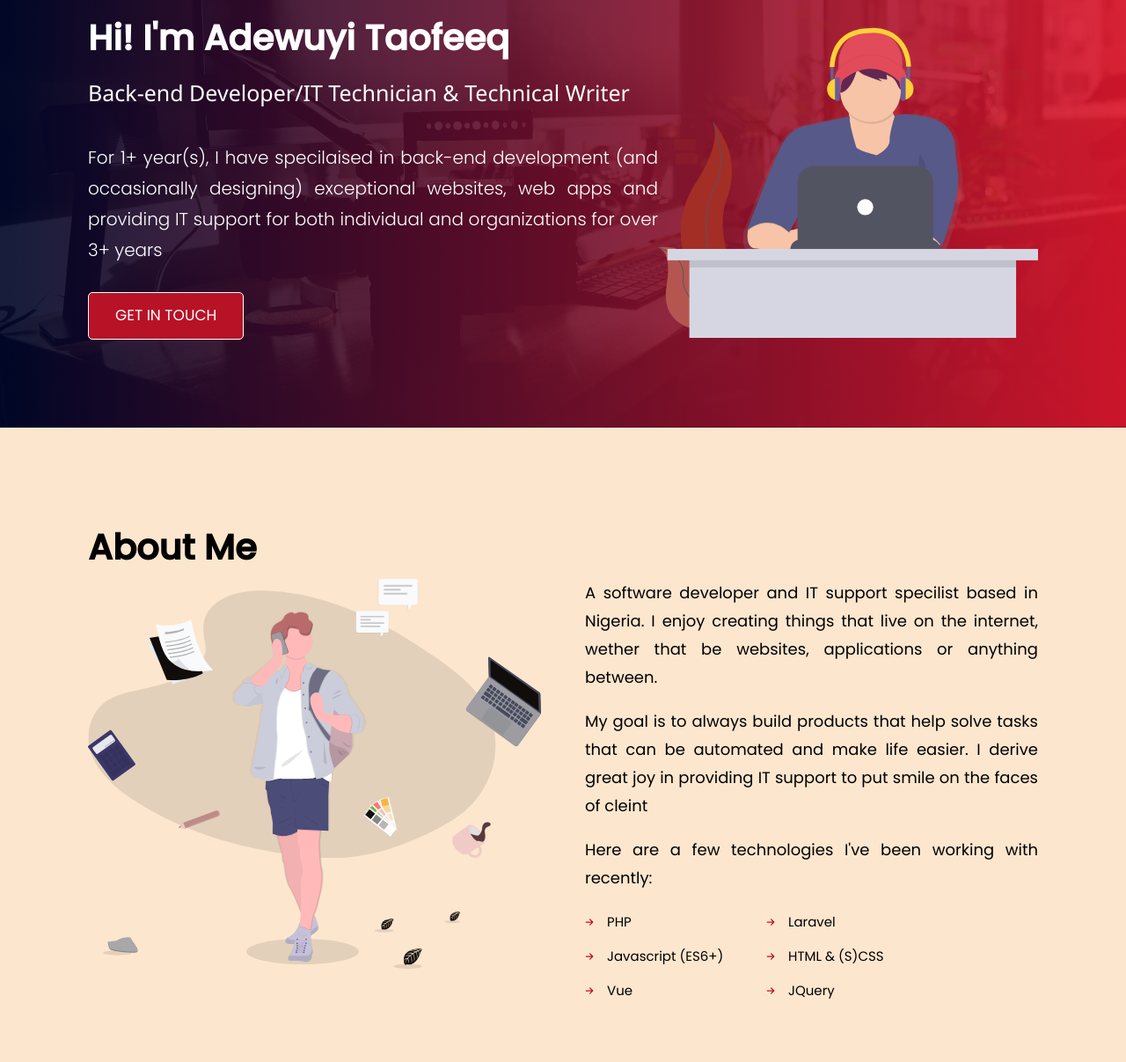
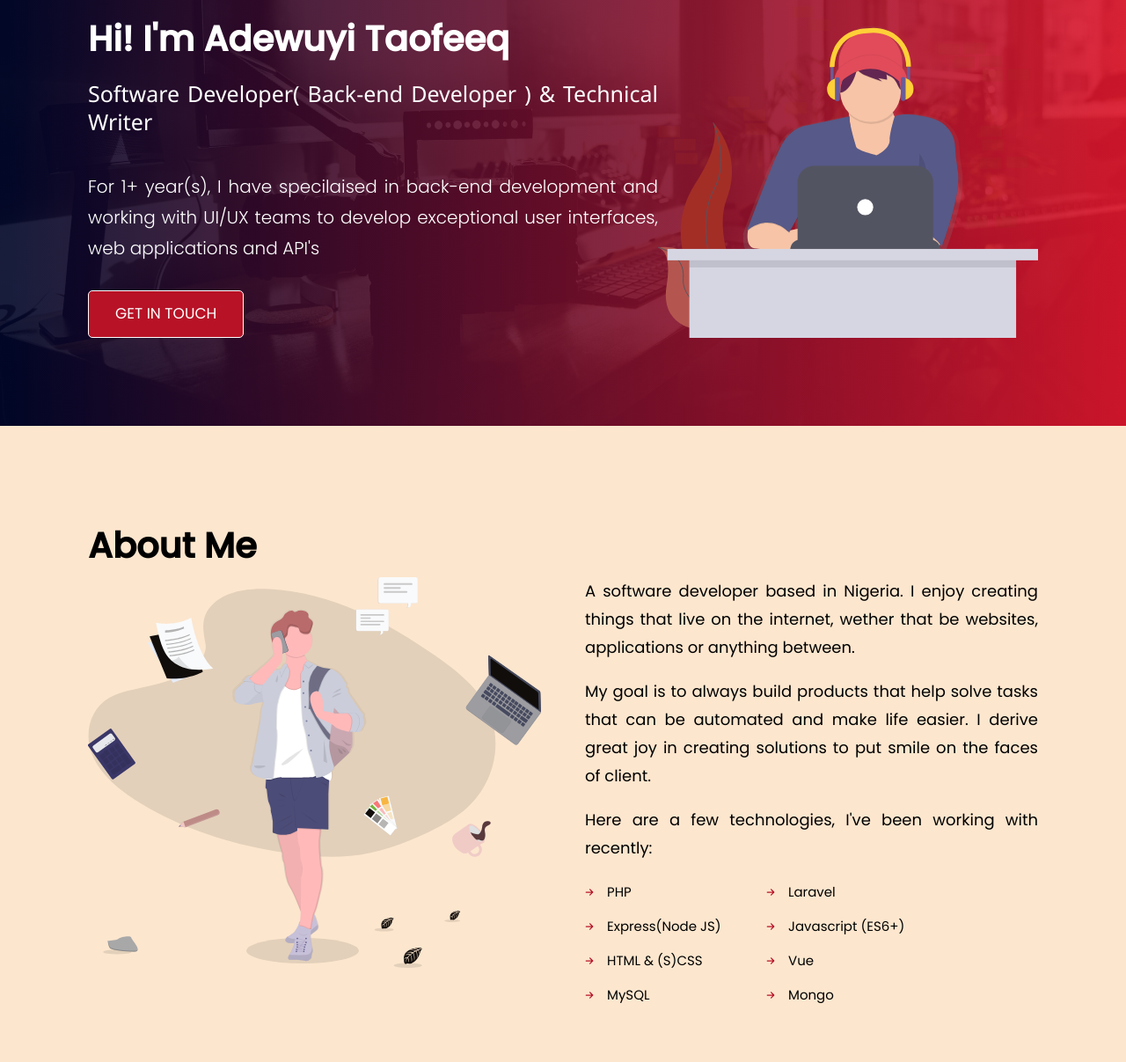
Before and after one commit to harmlessprince/teequeportfolio, a website: page index.html in a window 1280 px wide. Shown: the part 93-1300 px from the top of the page at 88% size. Drawn offline with nearby package versions, Linux system fonts and the light colour scheme.

Commit message:
updated wordings

```diff
--- a/index.html
+++ b/index.html
@@ -79,8 +79,8 @@
                     <div class="hero-content">
                         <div class="hero-content__introduction">
                             <h1 class="big-heading">Hi! I'm Adewuyi Taofeeq</h1>
-                            <h4 class="mid-heading">Back-end Developer/IT Technician & Technical Writer</h4>
-                            <p class="summary ">For 1+ year(s), I have specilaised in back-end development (and occasionally designing) exceptional websites, web apps and providing IT support for both individual and organizations for over 3+ years</p>
+                            <h4 class="mid-heading">Software Developer( Back-end Developer ) & Technical Writer</h4>
+                            <p class="summary ">For 1+ year(s), I have specilaised in back-end development and working with UI/UX teams to develop exceptional user interfaces, web applications and API's</p>
                             <a href="mailto:realolamilekan@gmail.com"><button class="btn hero-content__introduction--btn ">get in touch</button></a></div>
                         <div class="hero-content__image"><img src="img/programmer.svg" alt="Trulli" style="width: 100%;"></div>
                     </div>
@@ -92,16 +92,18 @@
                     <div class="about">
                         <div class="about__image"><img src="img/undrawimage.svg " alt=" " class="about__image--picture "></div>
                         <div class="about__introduction">
-                            <p class="about__introduction--info ">A software developer and IT support specilist based in Nigeria. I enjoy creating things that live on the internet, wether that be websites, applications or anything between. </p>
-                            <p class="about__introduction--info ">My goal is to always build products that help solve tasks that can be automated and make life easier. I derive great joy in providing IT support to put smile on the faces of cleint</p>
-                            <p class="about__introduction--info ">Here are a few technologies I've been working with recently:</p>
+                            <p class="about__introduction--info ">A software developer based in Nigeria. I enjoy creating things that live on the internet, wether that be websites, applications or anything between. </p>
+                            <p class="about__introduction--info ">My goal is to always build products that help solve tasks that can be automated and make life easier. I derive great joy in creating solutions to put smile on the faces of client.</p>
+                            <p class="about__introduction--info ">Here are a few technologies, I've been working with recently:</p>
                             <ul class="list info ">
                                 <li class="list__item ">PHP</li>
                                 <li class="list__item ">Laravel</li>
+                                <li class="list__item ">Express(Node JS)</li>
                                 <li class="list__item ">Javascript (ES6+)</li>
                                 <li class="list__item ">HTML & (S)CSS</li>
                                 <li class="list__item ">Vue</li>
-                                <li class="list__item ">JQuery</li>
+                                <li class="list__item ">MySQL</li>
+                                <li class="list__item ">Mongo</li>
                             </ul>
                         </div>
                     </div>
@@ -147,7 +149,7 @@
                             </div>
                             <div id="alabian" class="tabcontent w3-animate-left" style="display: inline-block;">
                                 <h3><span class="role">Software Developer @ </span><span class="company ">  <a href="# " class="inline-link">Alabian Solutions Technology</a></span></h3>
-                                <p class="range ">June 2020 - Present</p>
+                                <p class="range ">June 2020 - March 2021</p>
                                 <div>
                                     <ul class="list ">
                                         <li class="list__item ">Write modern, performant, maintainable code for a diverse array of client and internal projects</li>
@@ -157,6 +159,7 @@
                                         <li class="list__item ">Developed and maintained code for in-house and client web applicatons primarily using HTML, CSS, Sass, JavaScript, jQuery, Laravel and PHP</li>
                                         <li class="list__item ">Collaborating with other developers to create web applications</li>
                                         <li class="list__item ">Attending and contributing to development team meetings </li>
+                                        <li class="list__item ">Deploying web applcations to server for public usage.</li>
                                     </ul>
                                 </div>
                             </div>
@@ -387,7 +390,7 @@
                         <h2 class="numbered-heading self-align-center mb-lg">
                             Get in Touch</h2>
 
-                        <p class="info ">I am currently in search of remote friendly Junior Software Developer role. I am more than happy to work with a team. Kindly reach out by saying hello</p>
+                        <p class="info ">I am currently in search of remote friendly Intermediate Software Developer role and also availble for executing projects. I am more than happy to work with a team. Kindly reach out by saying hello</p>
                         <a href="mailto:realolamilekan@gmail.com">
                             <button class="btn ">Say hello</button>
                         </a>
```
